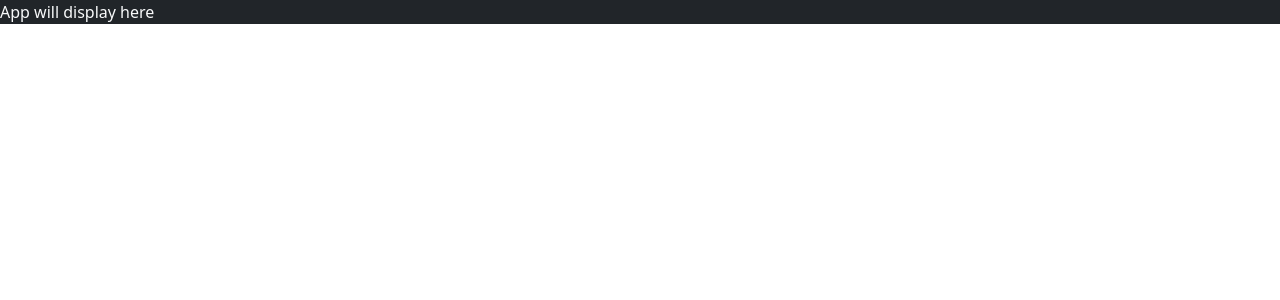
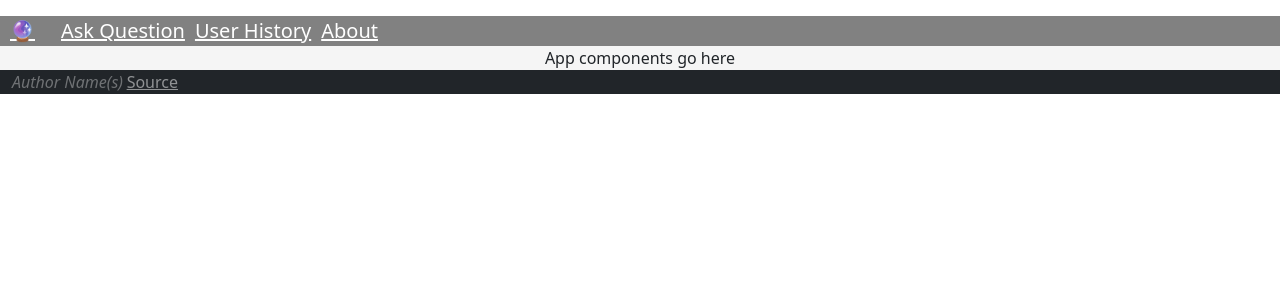
Before and after one commit to cpaul-mech/startup, a React (Vite) app: page / in a window 1280 px wide. Shown: the top 300 px of the page. Built offline with nearby package versions, Linux system fonts and the light colour scheme.

Commit message:
I believe tis working, the toolbar is displaying properly

```diff
--- a/src/app.jsx
+++ b/src/app.jsx
@@ -3,5 +3,29 @@ import 'bootstrap/dist/css/bootstrap.min.css';
 import './app.css';
 
 export default function App() {
-  return <div className="body bg-dark text-light">App will display here</div>;
+    return (
+        <div>
+            <header>
+                {/* <!-- Navigation elements --> */}
+                <nav>
+                    {/* <!-- Menu is a semantic alternative to <ul> that represents an interaction --> */}
+                    <menu class="navbar-nav">
+                        <li class="nav-item" id="eightBall"><a href="index.html">🔮</a></li>
+                        <li class="nav-item"><a href="questionAndAnswer.html">Ask Question</a></li>
+                        <li class="nav-item"><a href="yourStats.html">User History</a></li>
+                        <li class="nav-item"><a href="about.html">About</a></li>
+                    </menu>
+                </nav>
+            </header>
+            <main>App components go here</main>
+            <footer className="bg-dark text-white-50">
+                <div className="container-fluid">
+                    <span className="text-reset">Author Name(s)</span>
+                    <a className="text-reset" href="https://github.com/webprogramming260/simon-react">
+                        Source
+                    </a>
+                </div>
+            </footer>
+        </div>
+    );
 }
```
